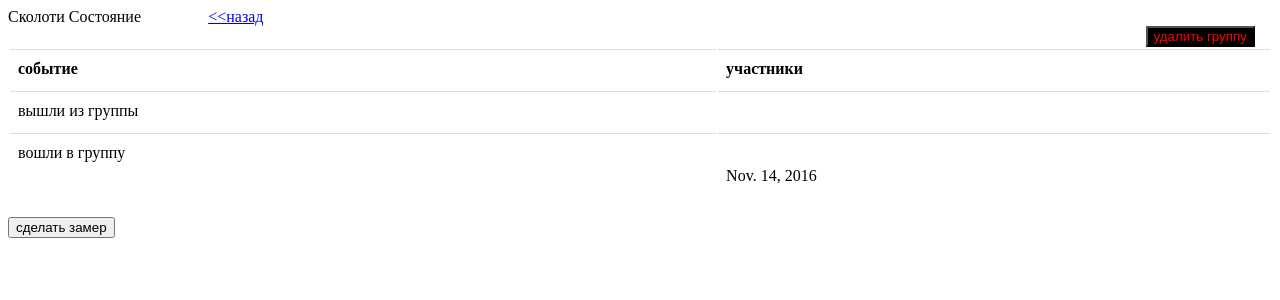
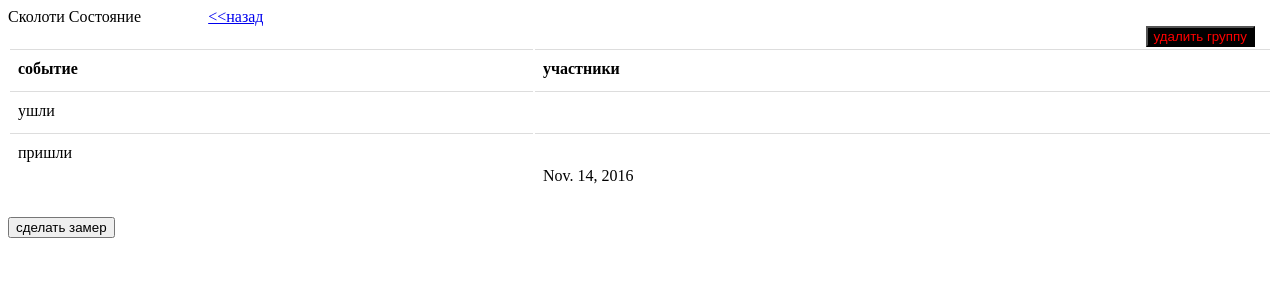
Before and after one commit to Khakov/vk_api_groups, a Django app: a page that uses VkModule/templates/VkModule/group_info.html in a window 1280 px wide. Shown: the top 300 px of the page. Run offline with Django 3.2, Linux system fonts and the light colour scheme; data comes from the database, SQL or seed files in the repository.

Commit message:
add table_4

```diff
--- a/VkModule/templates/VkModule/group_info.html
+++ b/VkModule/templates/VkModule/group_info.html
@@ -24,7 +24,7 @@
         {% for change in changes %}
             <tr>
                 <td>
-                    вышли из группы
+                    ушли
                 </td>
                 <td>
                     {% for person in change.delete_persons %}
@@ -36,7 +36,7 @@
             </tr>
             <tr>
                 <td>
-                    вошли в группу
+                    пришли
                 </td>
                 <td>
                     {% for person in change.new_persons %}
```
